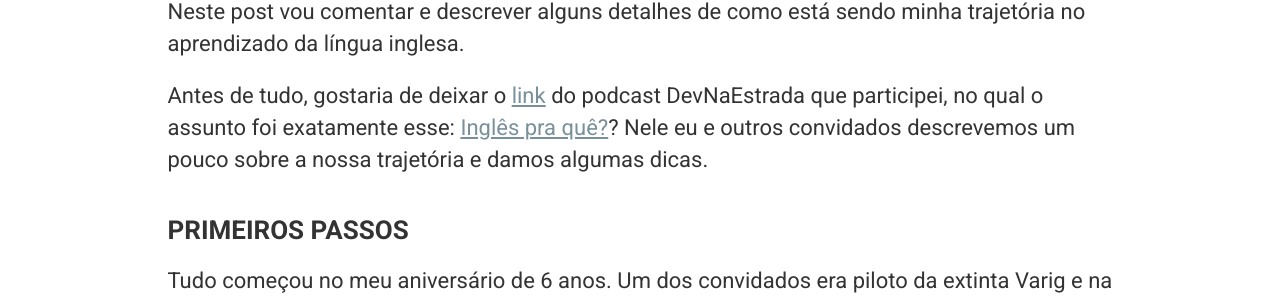
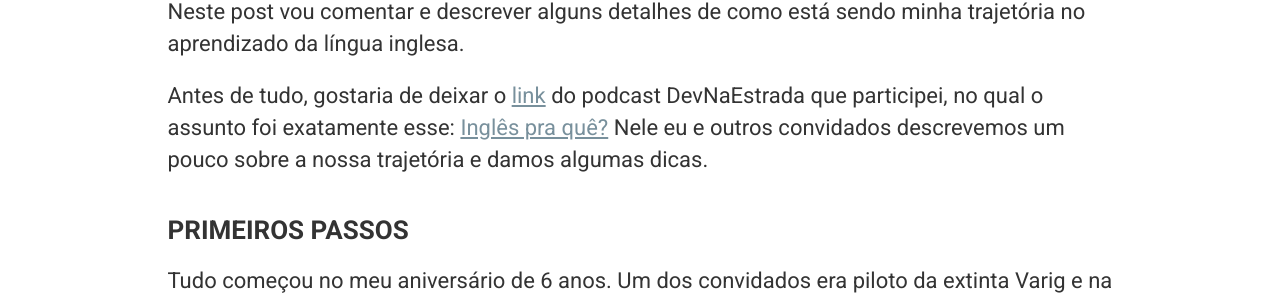
Before and after one commit to afonsof/afonsof.github.io, a Jekyll site: the page built from _posts/2016-01-30-como-eu-aprendi-ingles.md, in a window 1280 px wide and 900 px high. Shown: the part 274-575 px from the top of the window. Built offline with Jekyll 4.4.1, drawn with Linux system fonts in a browser that asks for light colours; some web fonts are replaced; comment, search, counter and statistics services are not loaded.

Commit message:
Small fixes...

```diff
--- a/_posts/2016-01-30-como-eu-aprendi-ingles.md
+++ b/_posts/2016-01-30-como-eu-aprendi-ingles.md
@@ -13,7 +13,7 @@ categories:
 Neste post vou comentar e descrever alguns detalhes de como está sendo minha trajetória no aprendizado da língua inglesa.
 <!--more-->
 
-Antes de tudo, gostaria de deixar o [link][dev-na-estrada] do podcast DevNaEstrada que participei, no qual o assunto foi exatamente esse: [Inglês pra quê?][dev-na-estrada]? Nele eu e outros convidados descrevemos um pouco sobre a nossa trajetória e damos algumas dicas.
+Antes de tudo, gostaria de deixar o [link][dev-na-estrada] do podcast DevNaEstrada que participei, no qual o assunto foi exatamente esse: [Inglês pra quê?][dev-na-estrada] Nele eu e outros convidados descrevemos um pouco sobre a nossa trajetória e damos algumas dicas.
 
 ### Primeiros passos
 
```
